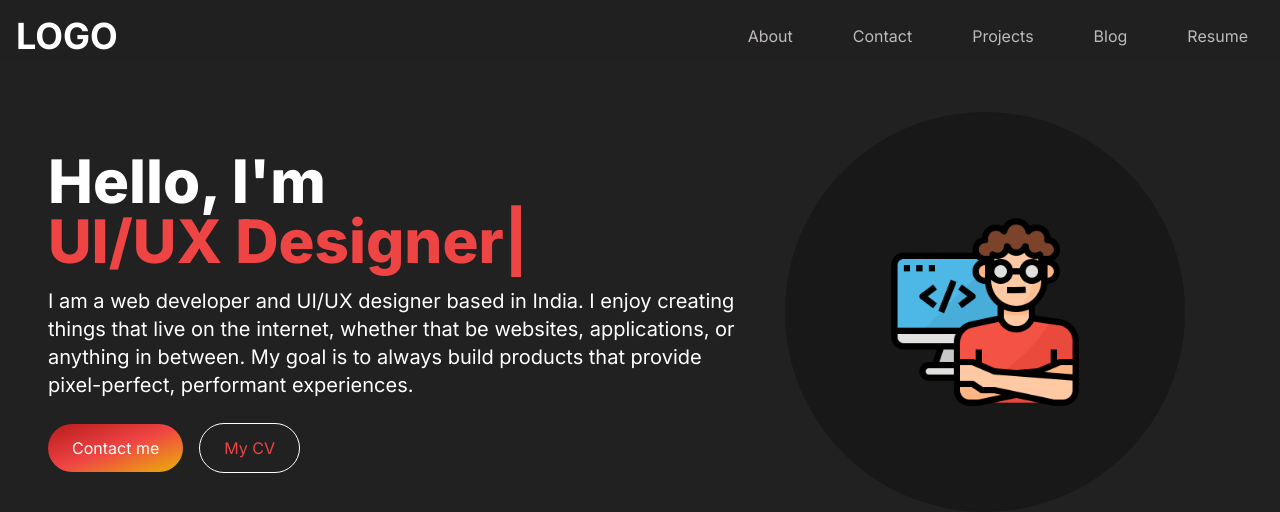
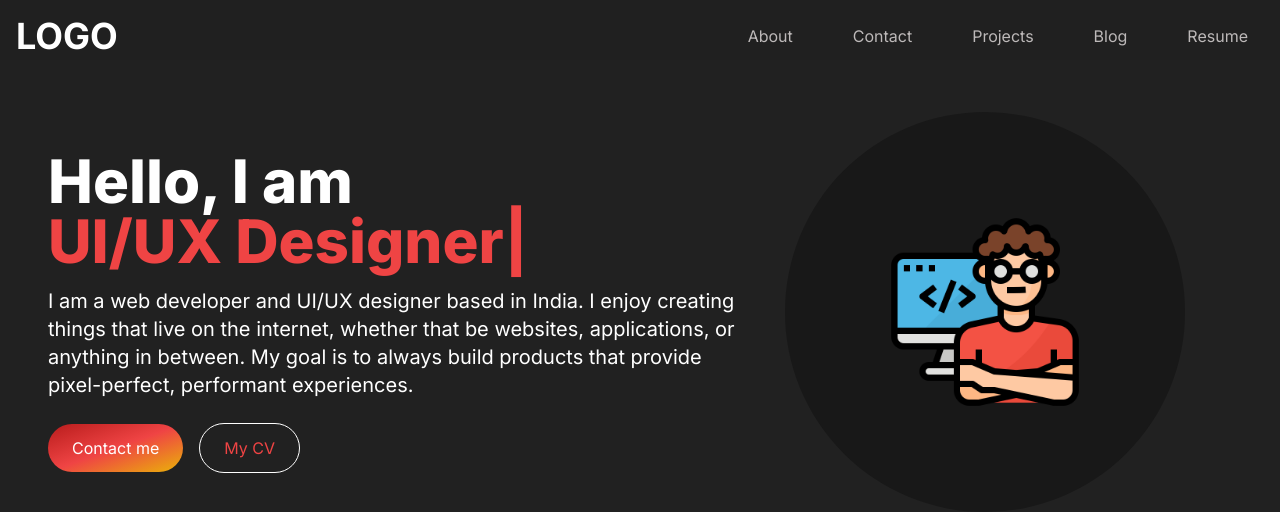
Before and after one commit to rohxn10/portfolio-website, a Next.js app: page / in a window 1280 px wide. Shown: the top 512 px of the page. Built offline with nearby package versions, Linux system fonts and the light colour scheme.

Commit message:
Fix import formatting in HeroSection.jsx

```diff
--- a/app/components/HeroSection.jsx
+++ b/app/components/HeroSection.jsx
@@ -2,7 +2,7 @@
 import React from "react";
 import Image from "next/image";
 
-import { TypeAnimation } from 'react-type-animation';
+import { TypeAnimation } from "react-type-animation";
 
 
 function HeroSection() {
@@ -11,7 +11,7 @@ function HeroSection() {
             <div className="grid grid-cols-1 lg:grid-cols-12">
                 <div className="col-span-7 place-self-center text-center sm:text-left">
                     <h1 className="text-red-500 mb-4 text-4xl sm:text-5xl lg:text-6xl font-extrabold ">
-                        <span className="text-white">Hello, I'm {" "}</span>
+                        <span className="text-white">Hello, I am {" "}</span>
                         <br></br>
                         <TypeAnimation
                             sequence={[
@@ -34,7 +34,7 @@ function HeroSection() {
                         I am a web developer and UI/UX designer based in India. I enjoy creating things that live on the internet, whether that be websites, applications, or anything in between. My goal is to always build products that provide pixel-perfect, performant experiences.
                     </p>
                     <div>
-                        <button className="px-6 py-3 w-full sm:w-fit rounded-full mr-4 bg-gradient-to-br from-red-700 via-red-500 to-yellow-500 text-white hover:bg-red-400">
+                        <button className="px-6 py-3 w-full sm:w-fit rounded-full mr-4 bg-gradient-to-br from-red-700 via-red-500 to-yellow-500 text-white hover:text-black">
                             Contact me
                         </button>
                         <button className="px-6 py-3 w-full sm:w-fit rounded-full bg-transparent hover:bg-slate-400 text-white border border-white mt-3 ">
@@ -51,7 +51,6 @@ function HeroSection() {
                             lg:height={400}"
                             width={200}
                             height={200}
-
                         />
                     </div>
                 </div>
```
